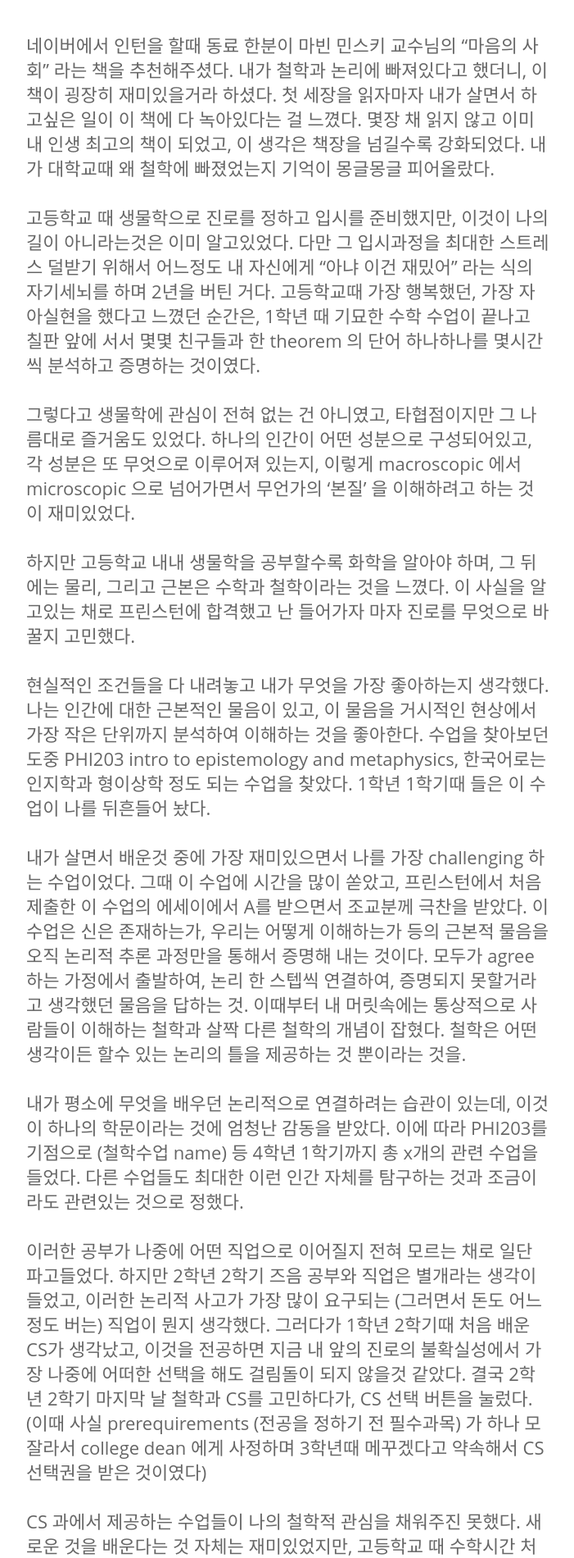
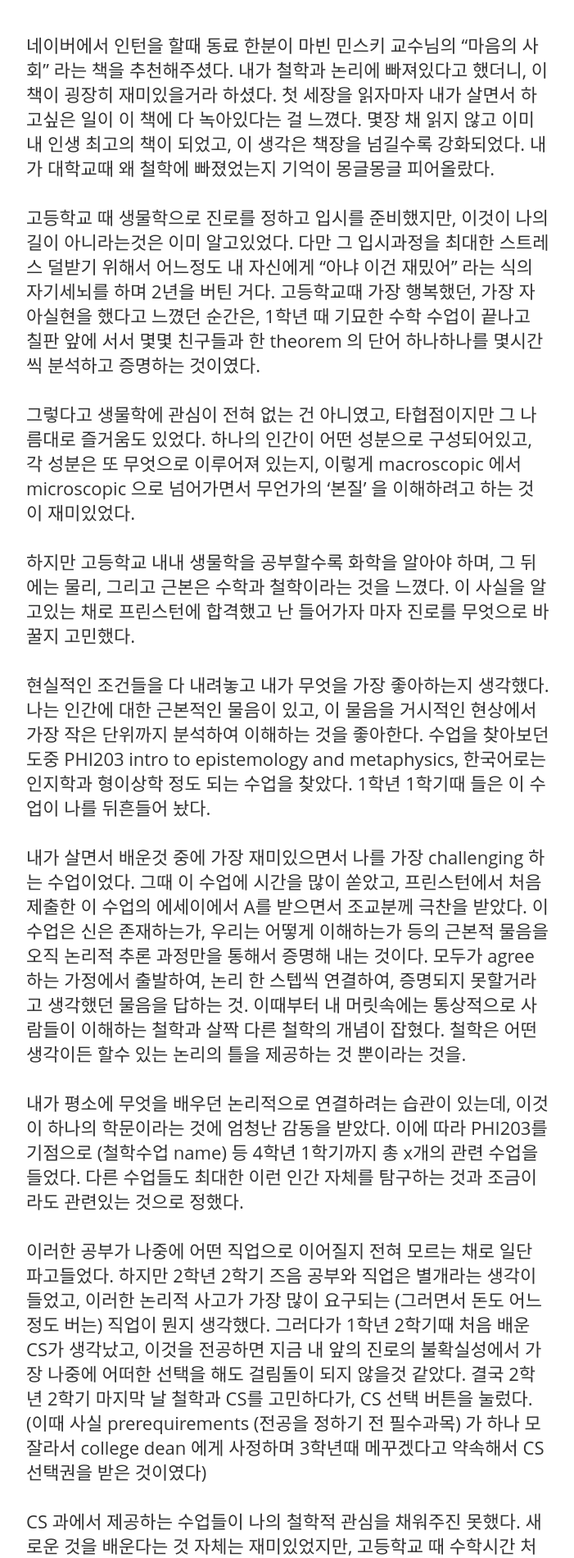
Before and after one commit to minniie/minniie.github.io, a Jekyll site: the page built from _posts/2021-07-26-post1.markdown, in a window 1280 px wide. Shown: the part 900-2800 px from the top of the page at 82% size, without its empty margins (288-989 px from the left). Built offline with Jekyll 4.4.1, drawn with Linux system fonts in a browser that asks for light colours; nearby versions of some CDN libraries; some web fonts are replaced.

Commit message:
Update main.sass

```diff
--- a/css/main.sass
+++ b/css/main.sass
@@ -361,7 +361,7 @@
   .post-content
     width: 100%
     font-family: $font-sans
-    color: #666
+    color: #333
     h1, h2, h3
       font-family: $font-sans
     h3, h4, h5, h6
@@ -388,12 +388,12 @@
       line-height: 30px
       margin: 0
       padding-bottom: 30px
-      color: #666
+      color: #333
       -webkit-hyphens: auto
       -moz-hyphens: auto
       hyphens: auto
     a
-      color: #666
+      color: #333
       text-decoration: underline
     img
       max-width: 100%
```
